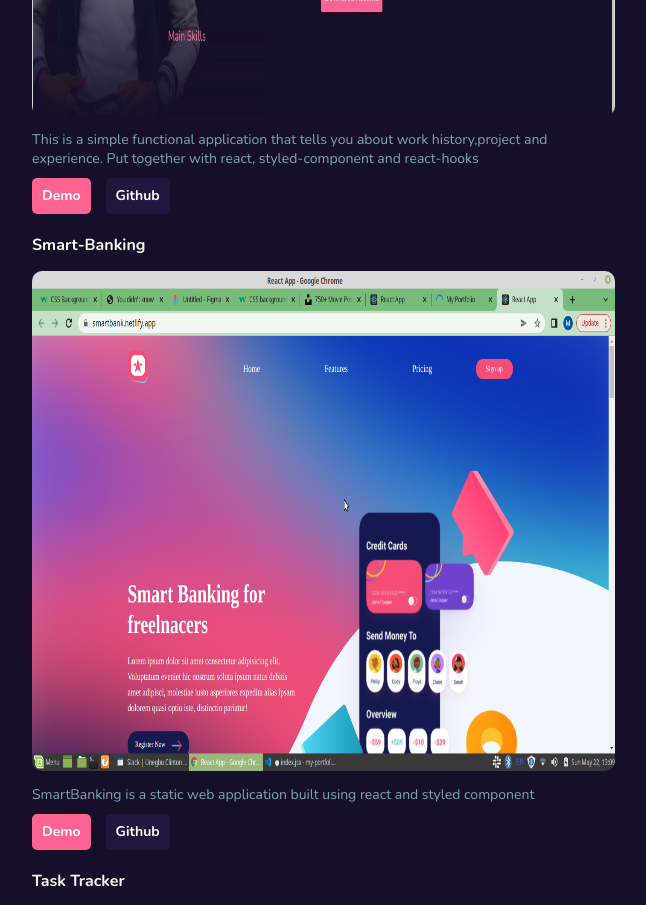
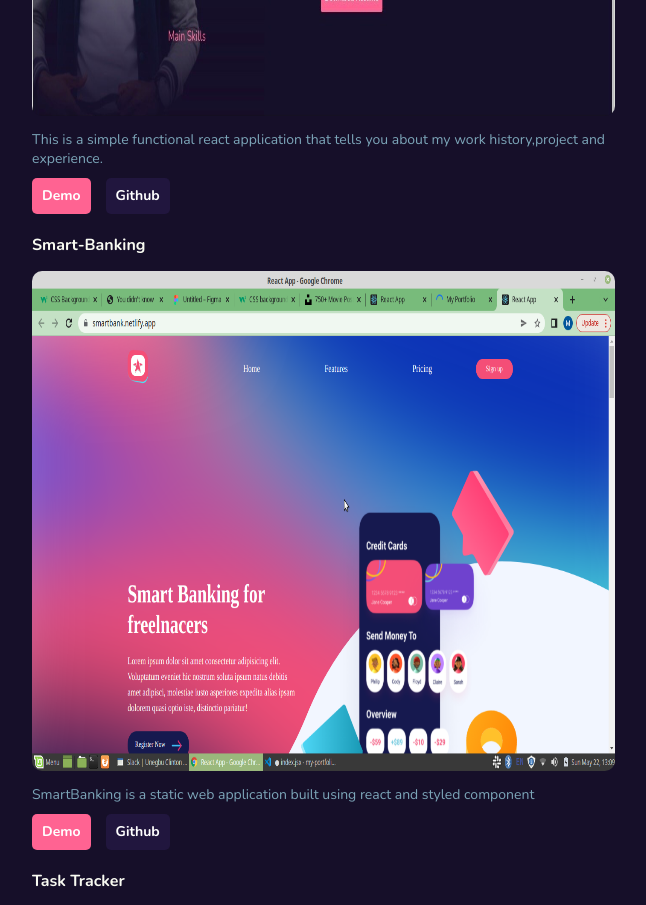
Before and after one commit to unegbuclinton/myWebpage, a React (Create React App) app: page / in a window 1280 px wide. Shown: the part 2380-3285 px from the top of the page, without its empty margins (319-965 px from the left). Built offline with nearby package versions, Linux system fonts and the light colour scheme.

Commit message:
updates project description context

```diff
--- a/src/components/pages/Work/index.jsx
+++ b/src/components/pages/Work/index.jsx
@@ -20,7 +20,7 @@ function WorkPage() {
     },
     {
       name: 'My WebPage',
-      desc: 'This is a simple functional application that tells you about work history,project and experience. Put together with react, styled-component and react-hooks',
+      desc: 'This is a simple functional react application that tells you about my work history,project and experience. ',
       netlifyHref: 'https://movieboomz.netlify.app/',
       githubHref: 'https://github.com/unegbuclinton/TaskTracker',
       img: myPage,
```
